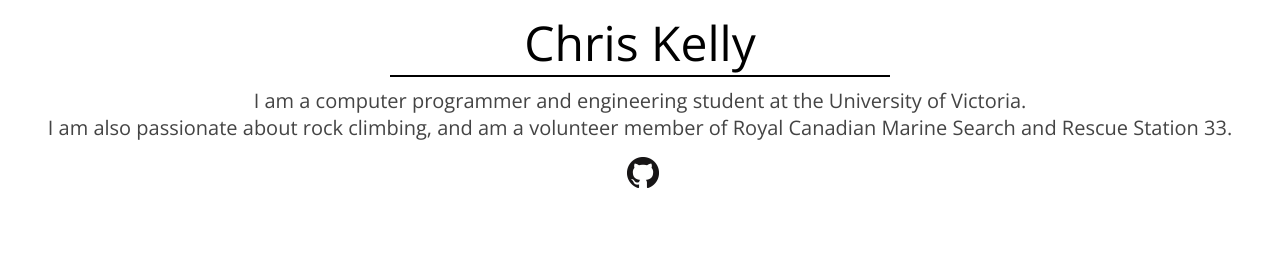
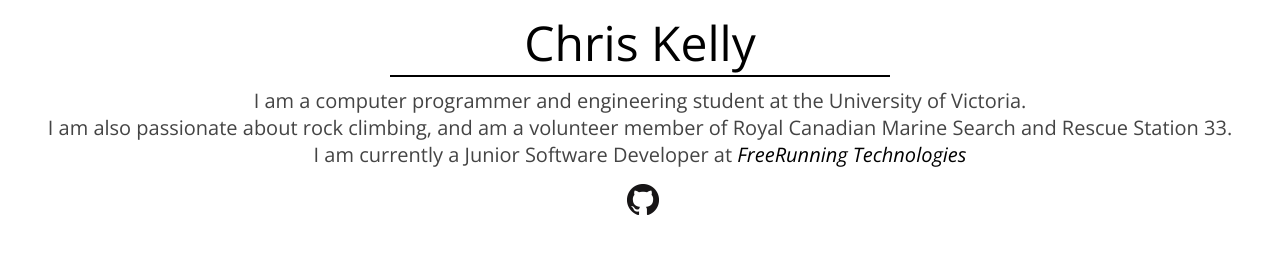
Before and after one commit to cpjk/old-site, a plain HTML site: page index.html in a window 1280 px wide. Drawn offline with nearby package versions, Linux system fonts and the light colour scheme.

Commit message:
updated job

```diff
--- a/index.html
+++ b/index.html
@@ -4,7 +4,7 @@
         <title>Chris Kelly</title>
         <link href="styles.css" type="text/css" rel="stylesheet">
         <meta name="description"
-            content="Programmer and engineering student and at the University of Victoria." />
+            content="Programmer and software engineering student and at UVic" />
     </head>
     <body>
         <div id="page">
@@ -12,7 +12,8 @@
                 Chris Kelly
             </div>
            <div id="bio">
-                I am a computer programmer and engineering student at the University of Victoria. <br>I am also passionate about rock climbing, and am a volunteer member of Royal Canadian Marine Search and Rescue Station 33.
+               I am a computer programmer and engineering student at the University of Victoria. <br>I am also passionate about rock climbing, and am a volunteer member of Royal Canadian Marine Search and Rescue Station 33.<br>I am currently a Junior Software Developer at <a href="http://freerunningtech.com">FreeRunning Technologies</a>
+
             </div>
             <div id="navigation">
                 <ul>
--- a/styles.css
+++ b/styles.css
@@ -52,3 +52,7 @@ li:hover{
     font-size: 125%;
     color: #444;
 }
+
+a {
+   font-style: italic;
+}
--- /dev/null
+++ b/styles2.css
@@ -0,0 +1,25 @@
+@import url(http://fonts.googleapis.com/css?family=Open+Sans:400,300,300italic);
+
+body {
+    background-image: url("images/ticks.png");
+}
+
+#page{
+    text-align: center;
+    min-width: 800px;
+}
+
+#header {
+    margin: 10px auto 10px auto;
+    font-family: "open sans", sans-serif;
+    font-weight: 300;
+    font-size: 300%;
+}
+
+#bio {
+    margin: 10px auto 10px auto;
+    width: 800px;
+    font-family: "open sans", sans-serif;
+    font-weight: 300;
+    font-size: 200%;
+}
```
